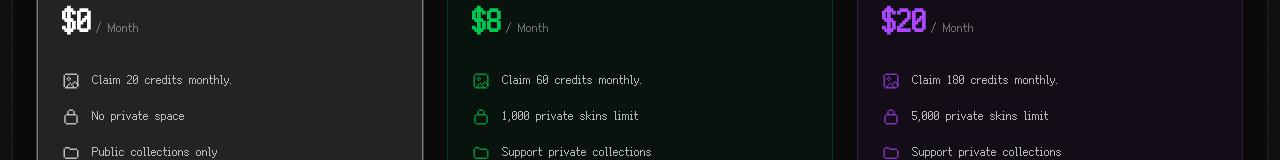
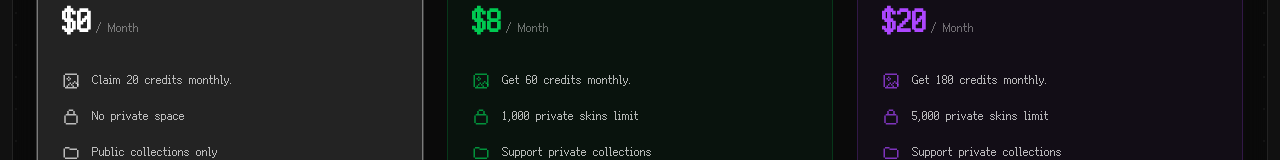
Before and after one commit to EntropyDrop/entropydrop_frontend, a React (Vite) app: page /pro in a window 1280 px wide. Shown: the part 355-515 px from the top of the page. Built offline with nearby package versions, Linux system fonts and the light colour scheme; no server answers.

Commit message:
update Pro monthly credits description in English and Chinese localizations

```diff
--- a/src/constants/locales/en.ts
+++ b/src/constants/locales/en.ts
@@ -375,7 +375,7 @@ export default {
             pro_plus: {
                 title: 'Pro-Plus',
                 price: '8',
-                quota: 'Claim 60 credits monthly.',
+                quota: 'Get 60 credits monthly.',
                 collections: 'Support private collections',
                 private: '1,000 private skins limit',
                 priority: 'High priority queue',
@@ -385,7 +385,7 @@ export default {
             pro_max: {
                 title: 'Pro-Max',
                 price: '20',
-                quota: 'Claim 180 credits monthly.',
+                quota: 'Get 180 credits monthly.',
                 collections: 'Support private collections',
                 private: '5,000 private skins limit',
                 priority: 'High priority queue',
--- a/src/constants/locales/zh-hans.ts
+++ b/src/constants/locales/zh-hans.ts
@@ -375,7 +375,7 @@ export default {
             pro_plus: {
                 title: 'Pro-Plus',
                 price: '8',
-                quota: '每月登录领取 60 Credit 额度',
+                quota: '每月自动获得 60 Credit 额度',
                 collections: '支持创建私有收藏夹',
                 private: '1,000 个私有皮肤上限',
                 priority: '高优先级生成队列',
@@ -385,7 +385,7 @@ export default {
             pro_max: {
                 title: 'Pro-Max',
                 price: '20',
-                quota: '每月登录领取 180 Credit 额度',
+                quota: '每月自动获得 180 Credit 额度',
                 collections: '支持创建私有收藏夹',
                 private: '5,000 个私有皮肤上限',
                 priority: '高优先级生成队列',
```
